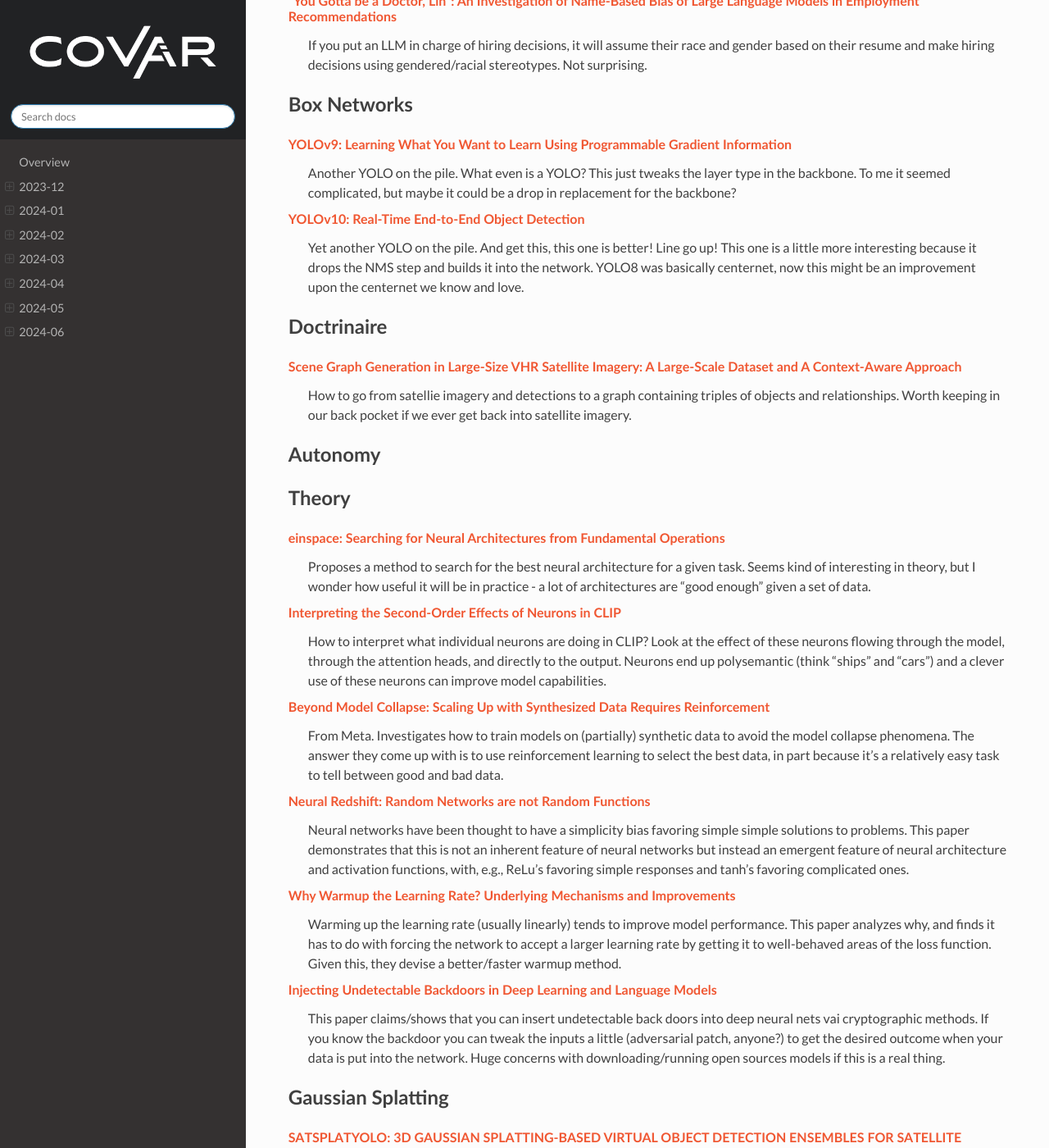
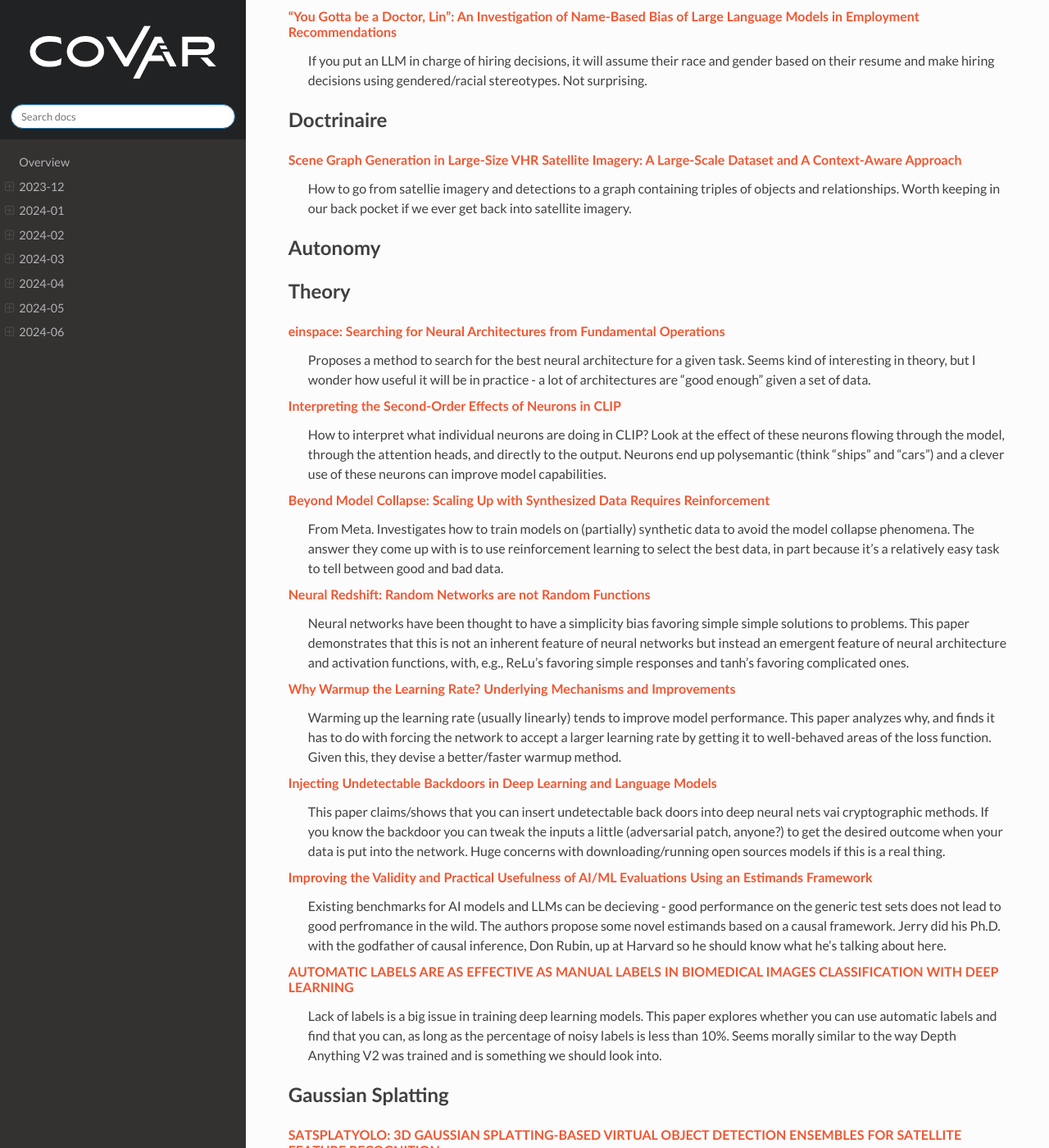
Before and after one commit to covartech/zeitgeist, a Sphinx documentation site: the page built from docs/issues/2024-07.rst, in a window 1280 px wide and 1400 px high, scrolled down 2661 px. Shown: the whole window at 82% size. Built offline with Sphinx 7.4.7 and the Read the Docs theme 2.0.0, drawn with Linux system fonts in a browser that asks for light colours; some of the changed text lies outside the part shown.

Commit message:
Update 2024_06_24

```diff
--- a/docs/issues/2024-07.rst
+++ b/docs/issues/2024-07.rst
@@ -9,8 +9,8 @@
 `Transcendence: Generative Models Can Outperform The Experts That Train Them <https://arxiv.org/pdf/2406.11741>`_
     When training with low-temperature sampling, LLMs can outperform the training data: this paper showed this by training an LLM to play chess with an elo rating of 1400 on a bunch of games played by players with 1000 elo rating.  Low temperature sampling encourages the model to behave like an ensemble model with majority voting over the input games when choosing a move.  Morally, this is similar to how Depth Anything V2 was trained, where the student transcended the synthetic labels from the teacher, and indicates that this might be a general phenomena and probably somthing we wish to leverage.
 
-`Large language model validity via enhanced conformal prediction methods <https://arxiv.org/pdf/2406.09714>`_
-    A conformal-based post-processing method for LLMs which tells you the probability that the output contains zero false statements.  Really cool idea in theory, but in their one example you end either having a low(ish) probability or not saying anything useful.  I suppose this tells us something useful about LLMs.
+`AUTOMATIC LABELS ARE AS EFFECTIVE AS MANUAL LABELS IN BIOMEDICAL IMAGES CLASSIFICATION WITH DEEP LEARNING <https://arxiv.org/pdf/2406.14351>`_
+    Lack of labels is a big issue in training deep learning models.  This paper explores whether you can use automatic labels and find that you can, as long as the percentage of noisy labels is less than 10%.  Seems morally similar to the way Depth Anything V2 was trained and is something we should look into.
 
 `To Believe or Not to Believe Your LLM <https://arxiv.org/pdf/2406.02543>`_
     From Deepmind.  Introduces an information-theory based approach to detect when hallucinations are occurring by measuring epistemic uncertainty about knowledge.  Really cool paper.
@@ -74,13 +74,6 @@
 `"You Gotta be a Doctor, Lin": An Investigation of Name-Based Bias of Large Language Models in Employment Recommendations <https://arxiv.org/pdf/2406.12232>`_
     If you put an LLM in charge of hiring decisions, it will assume their race and gender based on their resume and make hiring decisions using gendered/racial stereotypes.  Not surprising.
 
-Box Networks
-------------
-`YOLOv9: Learning What You Want to Learn Using Programmable Gradient Information <https://arxiv.org/abs/2402.13616>`_
-    Another YOLO on the pile. What even is a YOLO? This just tweaks the layer type in the backbone. To me it seemed complicated, but maybe it could be a drop in replacement for the backbone?
-
-`YOLOv10: Real-Time End-to-End Object Detection <https://arxiv.org/abs/2405.14458>`_
-    Yet another YOLO on the pile. And get this, this one is better! Line go up! This one is a little more interesting because it drops the NMS step and builds it into the network. YOLO8 was basically centernet, now this might be an improvement upon the centernet we know and love.
 
 Doctrinaire
 -----------
@@ -110,6 +103,12 @@
 
 `Injecting Undetectable Backdoors in Deep Learning and Language Models <https://arxiv.org/pdf/2406.05660>`_
     This paper claims/shows that you can insert undetectable back doors into deep neural nets vai cryptographic methods.  If you know the backdoor you can tweak the inputs a little (adversarial patch, anyone?) to get the desired outcome when your data is put into the network.  Huge concerns with downloading/running open sources models if this is a real thing.
+
+`Improving the Validity and Practical Usefulness of AI/ML Evaluations Using an Estimands Framework <https://arxiv.org/pdf/2406.10366v1>`_
+    Existing benchmarks for AI models and LLMs can be decieving - good performance on the generic test sets does not lead to good perfromance in the wild.  The authors propose some novel estimands based on a causal framework.  Jerry did his Ph.D. with the godfather of causal inference, Don Rubin, up at Harvard so he should know what he's talking about here.
+
+`AUTOMATIC LABELS ARE AS EFFECTIVE AS MANUAL LABELS IN BIOMEDICAL IMAGES CLASSIFICATION WITH DEEP LEARNING <https://arxiv.org/pdf/2406.14351>`_
+    Lack of labels is a big issue in training deep learning models.  This paper explores whether you can use automatic labels and find that you can, as long as the percentage of noisy labels is less than 10%.  Seems morally similar to the way Depth Anything V2 was trained and is something we should look into.
 
 Gaussian Splatting
 ------------------
@@ -151,5 +150,14 @@
 `SCKansformer: Fine-Grained Classification of Bone Marrow Cells via Kansformer Backbone and Hierarchical Attention Mechanisms <https://arxiv.org/pdf/2406.09931>`_
     KANs make their way into a transformer architecture, here with a medical application.
 
+`YOLOv9: Learning What You Want to Learn Using Programmable Gradient Information <https://arxiv.org/abs/2402.13616>`_
+    Another YOLO on the pile. What even is a YOLO? This just tweaks the layer type in the backbone. To me it seemed complicated, but maybe it could be a drop in replacement for the backbone?
+
+`YOLOv10: Real-Time End-to-End Object Detection <https://arxiv.org/abs/2405.14458>`_
+    Yet another YOLO on the pile. And get this, this one is better! Line go up! This one is a little more interesting because it drops the NMS step and builds it into the network. YOLO8 was basically centernet, now this might be an improvement upon the centernet we know and love.
+
+`Claude 3.5 Sonnet <https://www.anthropic.com/news/claude-3-5-sonnet>`_
+    Anthropic releases their newest LLM, Claude 3.5 Sonnet.  Getting a lot of buzz on twitter about how smart it is.  Can neither confirm nor deny.
+
 Lunch and Learn
 ---------------
```
